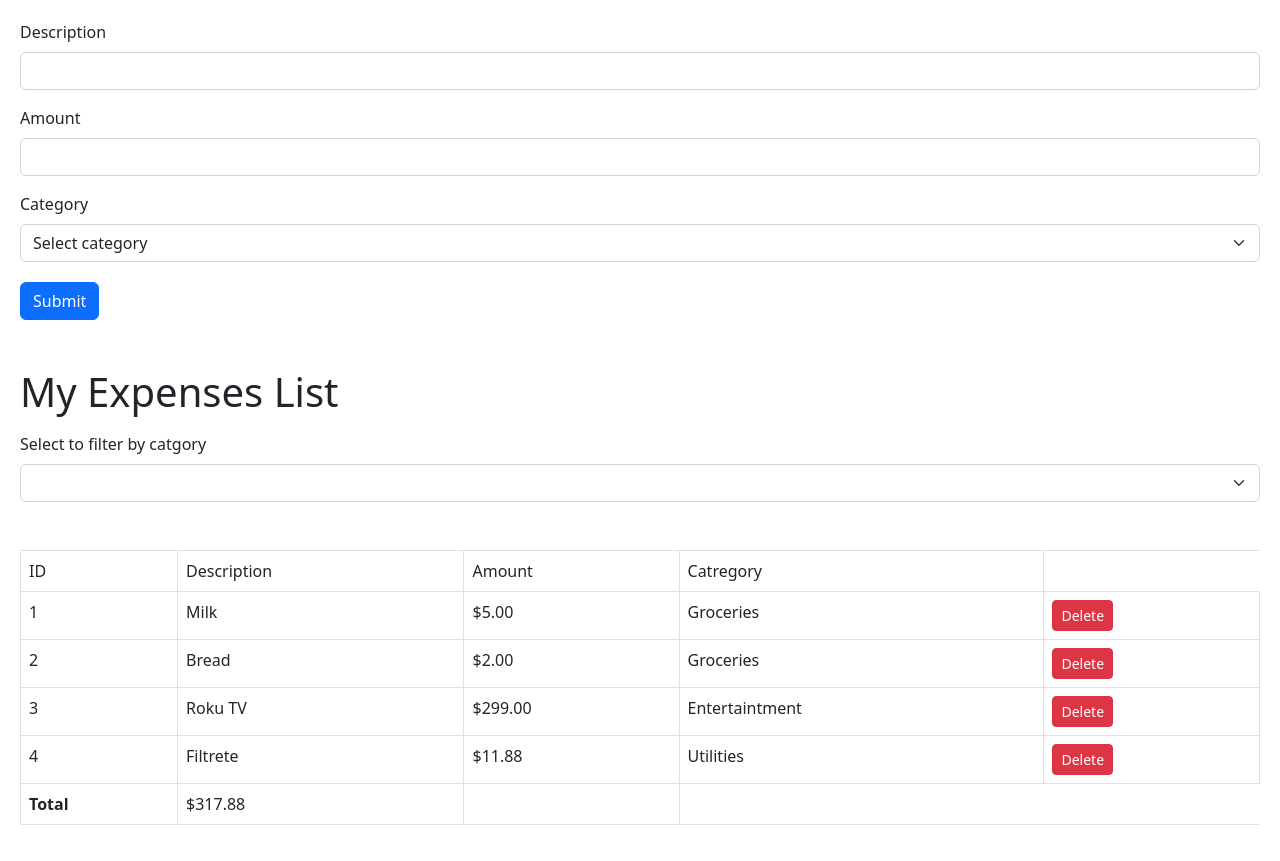
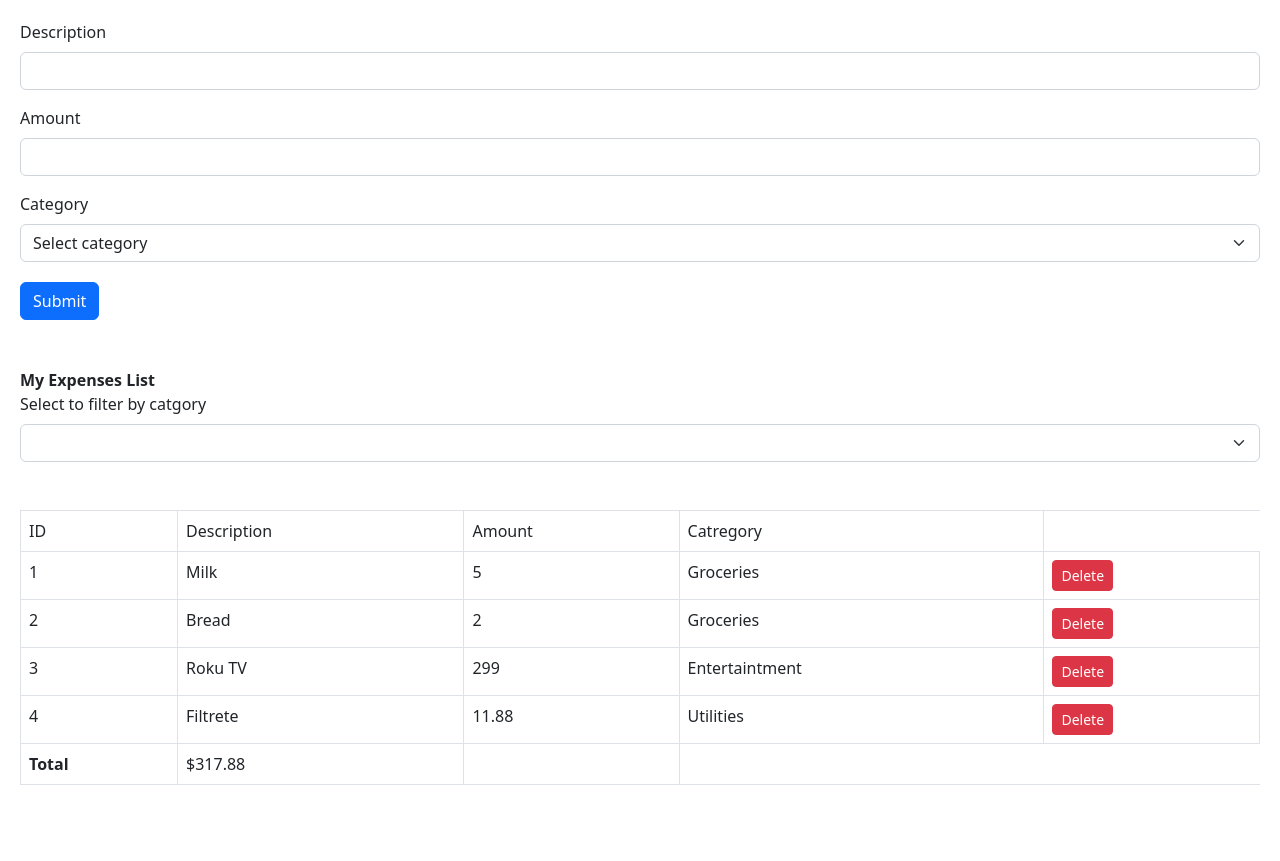
Before and after one commit to dsubiros/expense-tracker, a React (Vite) app: page / in a window 1280 px wide. After the commit the page ends 821 px from the top, so only its background shows below. Built offline with nearby package versions, Linux system fonts and the light colour scheme.

Commit message:
Looks ok now

```diff
--- a/src/components/ExpenseList.tsx
+++ b/src/components/ExpenseList.tsx
@@ -17,6 +17,8 @@ const ExpenseList = ({
   onDelete,
   onFilter,
 }: Props) => {
+  // const [categoryFilter, setCategoryFilter] = useState("");
+
   const filteredList = !!categoryFilter
     ? list.filter((item) => item.category === categoryFilter)
     : list;
@@ -28,9 +30,8 @@ const ExpenseList = ({
 
   return (
     <div>
-      <h1 className="mb-3">My Expenses List</h1>
+      <strong>My Expenses List</strong>
 
-      {/* {_genCategoryFilter(setCategoryFilter, categories)} */}
       <ExpenseFilter
         categories={categories}
         categoryFilter={categoryFilter}
@@ -45,15 +46,6 @@ const ExpenseList = ({
     </div>
   );
 };
-
-// function _genCategoryFilter(
-//   setCategoryFilter: Function,
-//   categories: CategoryType[]
-// ) {
-//   return (
-
-//   );
-// }
 
 function _genTable(
   list: Expense[],
@@ -75,7 +67,7 @@ function _genTable(
           <tr key={id}>
             <td>{id}</td>
             <td>{description}</td>
-            <td>${amount.toFixed(2)}</td>
+            <td>{amount}</td>
             <td>{category}</td>
             <td>
               <button
@@ -91,7 +83,7 @@ function _genTable(
           <td>
             <strong>Total</strong>
           </td>
-          <td>${computedTotal.toFixed(2)}</td>
+          <td>${computedTotal}</td>
           <td></td>
         </tr>
       </tbody>
```
Also changed, not shown: src/components/ExpenseFilter.tsx (line endings or trailing spaces).
